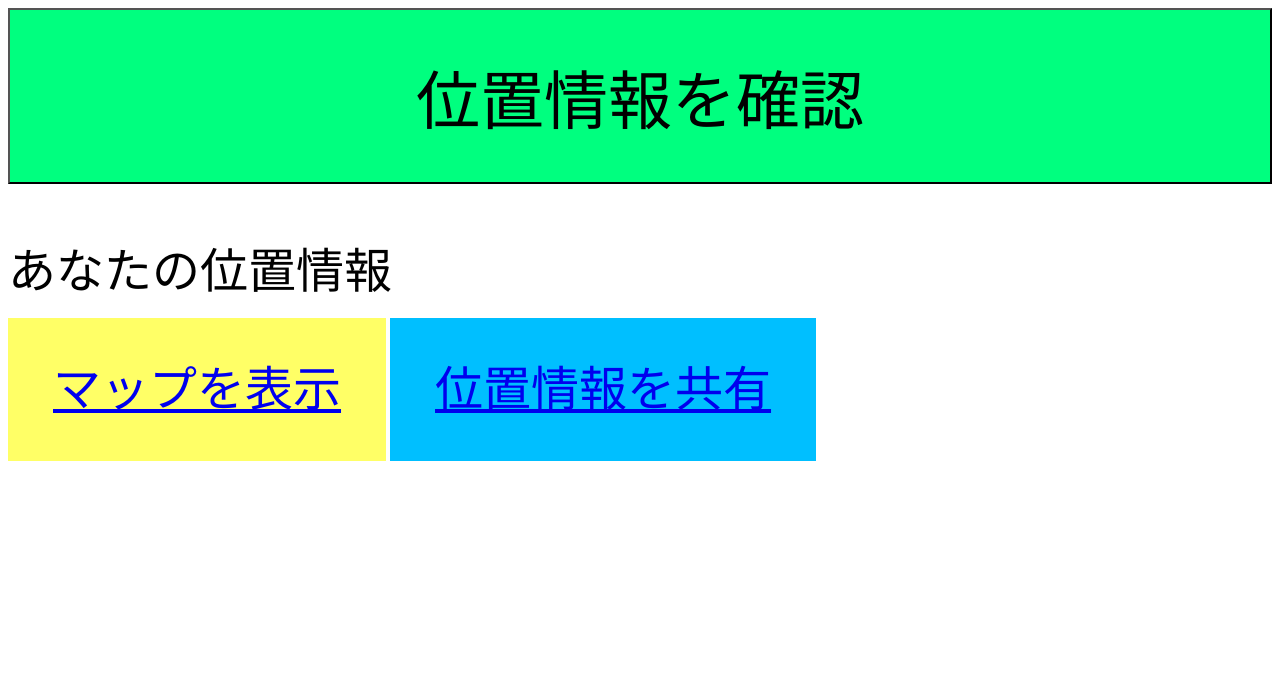
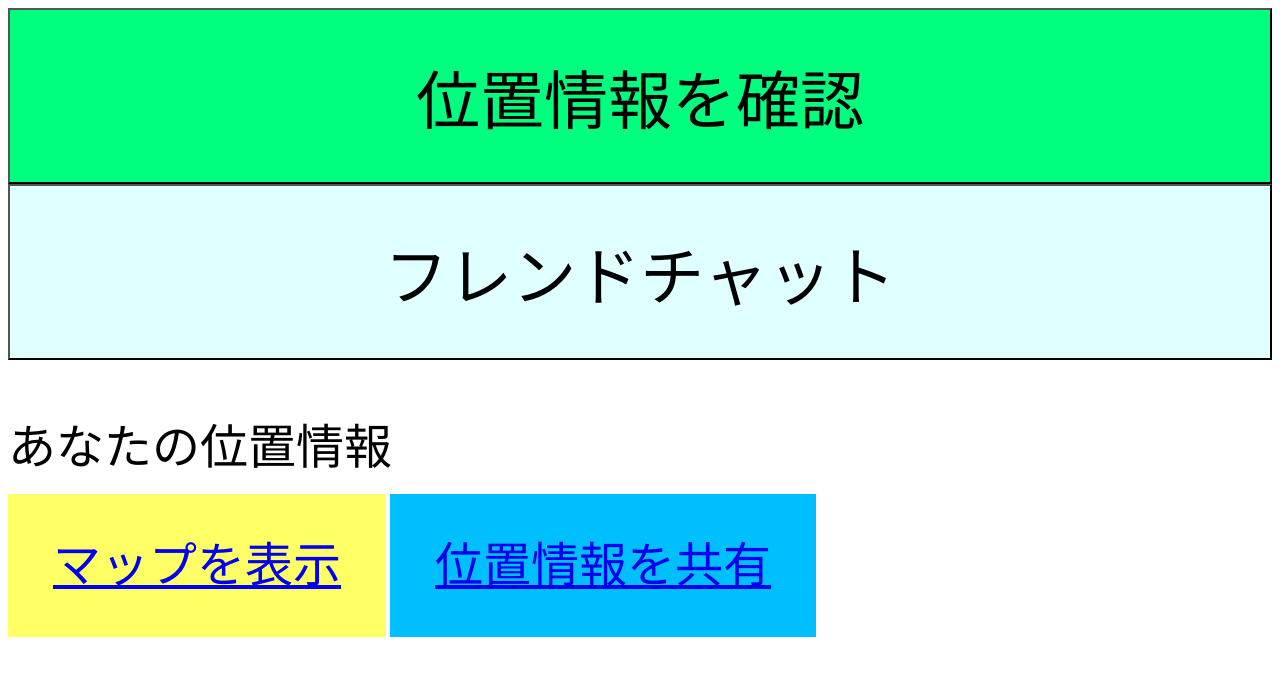
Before and after one commit to 183x/arly, a plain HTML site: page index.html in a window 1280 px wide. Drawn offline with Linux system fonts and the light colour scheme.

Commit message:
Update index.html

```diff
--- a/index.html
+++ b/index.html
@@ -53,6 +53,7 @@
 <body>
 
     <font size="6"> <button onclick="test()" style="width: 100%; padding: 40px; background-color:#00ff7f; font-size: 200%;">位置情報を確認</button></font>
+        <font size="6"><button id="teees" onclick="location.href='https://sites.google.com/view/chat7/'"style="width: 100%; padding: 40px; background-color:#e0ffff; font-size: 200%; ">フレンドチャット</button></font>
     <font size="7"><p>あなたの位置情報</p></font>
     <font size="6"><a id="sample" target="_blank" href='https://aru.pw' style="width: 100%; padding: 45px; background-color:#ffff66; font-size: 150%;">マップを表示</a></font>
     <font size="6"><a id="sample2" target="_blank" href='https://aru.pw' style="width: 100%; padding: 45px; background-color:#00bfff; font-size: 150%;">位置情報を共有</a></font>
```
